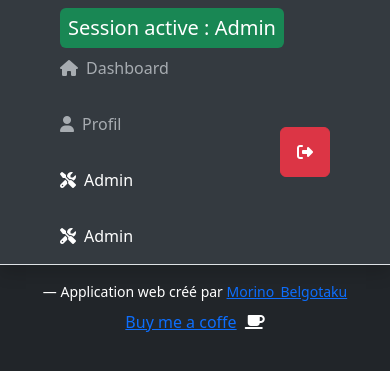
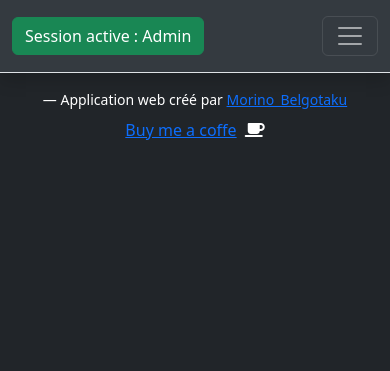
Before and after one commit to morinbruno/application_projet_epxress, a Node server app: page /admin in a window 390 px wide. Shown: the top 371 px of the page. Run offline with Node 20, Linux system fonts and the light colour scheme; the visitor is signed in with stand-in values (Sample User, id 1); some libraries are stand-ins or nearby versions.

Commit message:
Refonte header responsive offcanvas

```diff
--- a/views/partials/header.ejs
+++ b/views/partials/header.ejs
@@ -1,36 +1,42 @@
-<header class="shadow border-bottom">
-  <nav class="navbar navbar-expand-lg px-5" style="background-color: #343a40;">
+<header class="shadow border-bottom px-lg-4 py-2" style="background-color: #343a40;">
+  <nav class="navbar navbar-expand-lg navbar-dark" aria-label="Offcanvas navbar large">
     <div class="container-fluid">
-      <h2 class="navbar-brand text-white m-0 text-bg-success rounded p-2 user-select-none">Session active : <%- req.session.username %></h2>
-      <ul class="navbar-nav mb-0 d-flex justify-content-center gap-3">
+    <h2 class="btn btn-success m-0">Session active : <%- req.session.username %></h2>
+      <button class="navbar-toggler" type="button" data-bs-toggle="offcanvas" data-bs-target="#offcanvasNavbar2" aria-controls="offcanvasNavbar2" aria-label="Toggle navigation">
+        <span class="navbar-toggler-icon"></span>
+      </button>
+      <div class="offcanvas offcanvas-end text-bg-dark" tabindex="-1" id="offcanvasNavbar2" aria-labelledby="nav-bar-mobile">
+        <div class="offcanvas-header">
+          <h5 class="offcanvas-title" id="nav-bar-mobile">Menu</h5>
+          <button type="button" class="btn-close btn-close-white" data-bs-dismiss="offcanvas" aria-label="Close"></button>
+        </div>
+        <div class="offcanvas-body">
+          <ul class="navbar-nav justify-content-end flex-grow-1 pe-3">
             <% for (let i = 0; i < nav.length; i++) { %>
-        <% if (nav[i].title === title && nav[i].display === true) { %>
+                <% if(nav[i].title === title && nav[i].display === true) { %>
                     <li class="nav-item">
-          <a class="nav-link text-white" href="<%- nav[i].url %>"><i class="me-2 <%- nav[i].icon %>"></i><%- nav[i].title %></a>
+                        <a class="nav-link active" aria-current="page" href="<%- nav[i].url %>"><i class="me-2 <%- nav[i].icon %>"></i><%- nav[i].title %></a>
                     </li>
-        <% } else if (nav[i].blank === true && nav[i].display === true) { %>
+                <% } else if (nav[i].type_user === req.session.typeuser && nav[i].display === true && nav[i].title === title) { %>
                     <li class="nav-item">
-          <a class="nav-link" style="color: #a7acb1;" href="<%- nav[i].url %>" target="_blank"><i class="me-2 <%- nav[i].icon %>"></i><%- nav[i].title %></a>
+                        <a class="nav-link active" aria-current="page" href="<%- nav[i].url %>"><i class="me-2 <%- nav[i].icon %>"></i><%- nav[i].title %></a>
                     </li>
-        <% } else if (nav[i].display === true) { %>
+                <% } else if (nav[i].type_user === req.session.typeuser && nav[i].display === true) { %>
                     <li class="nav-item">
-          <a class="nav-link" style="color: #a7acb1;" href="<%- nav[i].url %>"><i class="me-2 <%- nav[i].icon %>"></i><%- nav[i].title %></a>
+                        <a class="nav-link" aria-current="page" href="<%- nav[i].url %>"><i class="me-2 <%- nav[i].icon %>"></i><%- nav[i].title %></a>
                     </li>
-        <% } %>
-        <% } %>
-        <% if (req.session.typeuser === "Admin") { %>
-          <% if (title === "Admin") { %>
+                <% } else if (nav[i].display === true || nav[i].type_user === req.session.typeuser) { %>
                     <li class="nav-item">
-              <a class="nav-link text-white" href="/admin"><i class="me-2 fa-solid fa-screwdriver-wrench"></i>Admin</a>
-            </li>
-           <% } else { %>
-            <li class="nav-item">
-              <a class="nav-link" style="color: #a7acb1;" href="/admin"><i class="me-2 fa-solid fa-screwdriver-wrench"></i>Admin</a>
+                        <a class="nav-link" aria-current="page" href="<%- nav[i].url %>"><i class="me-2 <%- nav[i].icon %>"></i><%- nav[i].title %></a>
                     </li>
                 <% } %>
             <% } %>
           </ul>
-      <a href="/se-deconnecter" class="btn btn-danger text-center p-3 d-flex justify-content-center"><i class="fa-solid fa-right-from-bracket m-auto"></i></a>
+          <form method="get" action="/se-deconnecter" class="d-flex mt-3 mt-lg-0">
+            <button type="submit" class="btn btn-danger"><i class="fa-solid fa-right-from-bracket me-2"></i>Se déconnecter</button>
+          </form>
+        </div>
+      </div>
     </div>
   </nav>
 </header>
```
Lines whose indentation alone changed are shown as unchanged.
